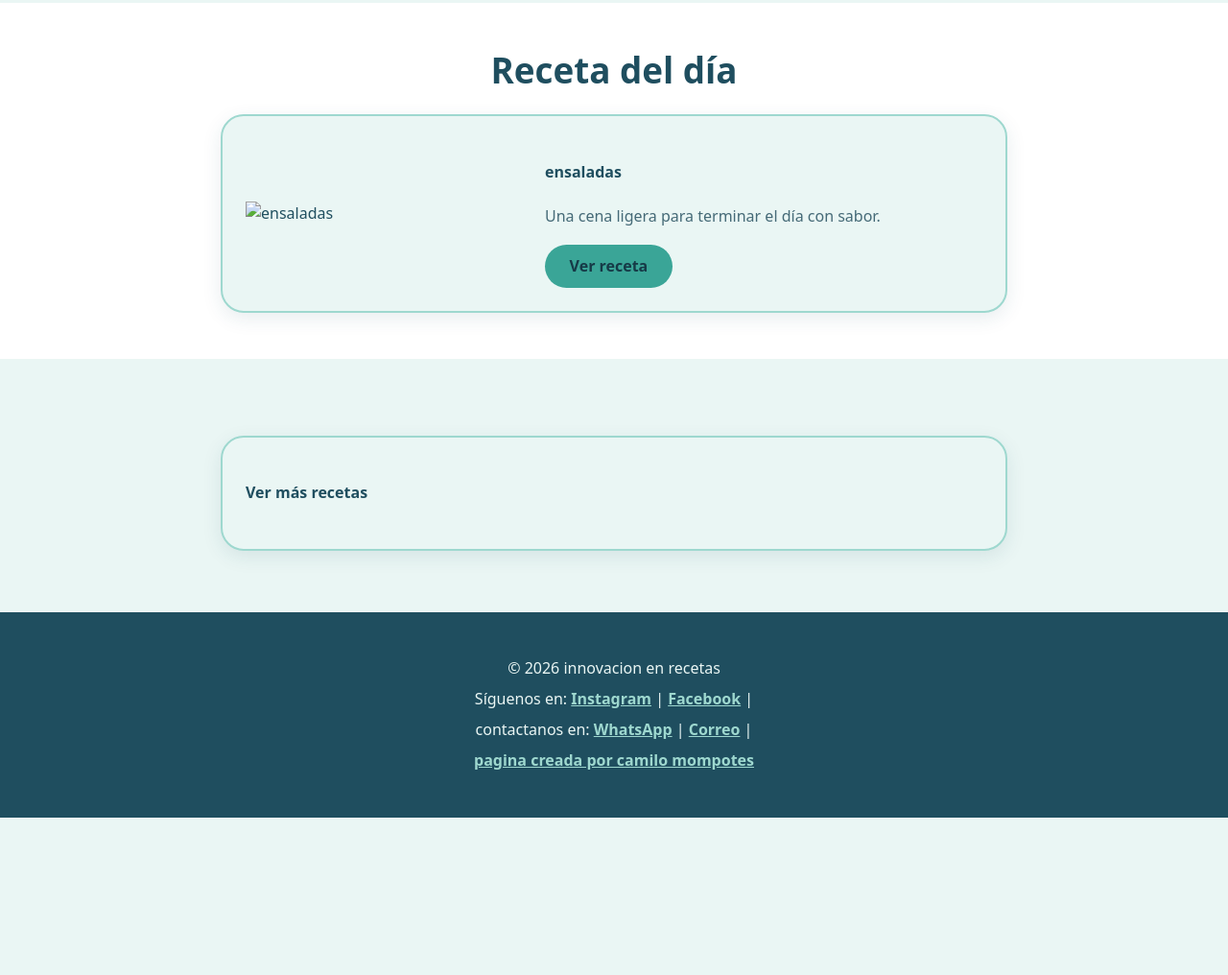
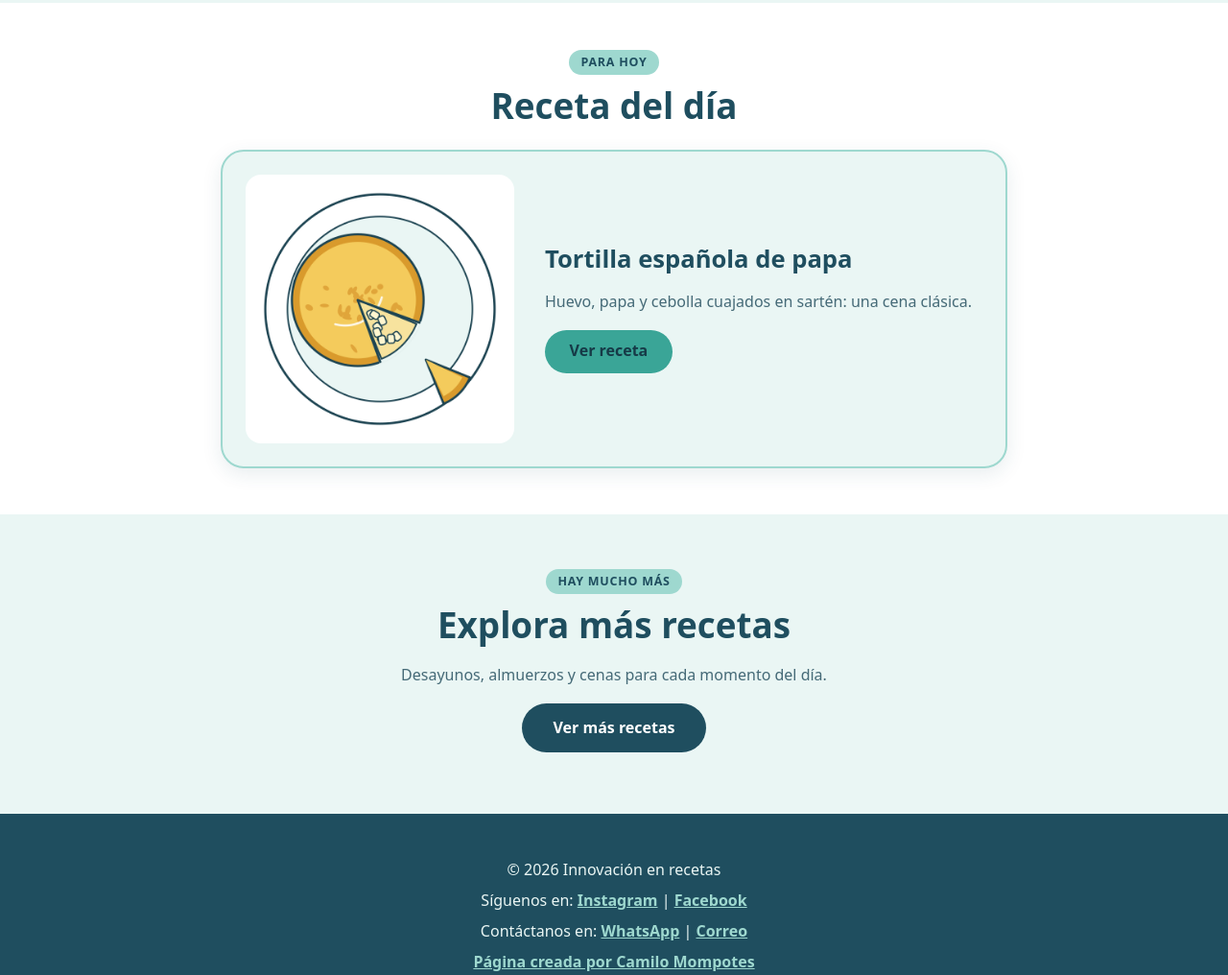
Before and after one commit to CamiloMompotes/chef-procces, a plain HTML site: page index.html in a window 1280 px wide. Shown: the part 850-1866 px from the top of the page at 96% size. Before the commit the page ends 1702 px from the top, so only its background shows below. Drawn offline with Linux system fonts and the light colour scheme.

Commit message:
Quita comentarios, corrige index.html (enlace PARA HOY, receta del dia con las 14 recetas y rutas reales, h1 duplicado, tildes, pie)
Co-Authored-By: Claude Sonnet 5.5 <noreply@anthropic.com>
Claude-Session: https://claude.ai/code/session_01TirvXCs3GSFMYrXQsKwV3q

```diff
--- a/index.html
+++ b/index.html
@@ -7,52 +7,19 @@
     <meta name="description" content="Recetas caseras fáciles de preparar, paso a paso: desayunos, almuerzos y cenas.">
     <meta name="theme-color" content="#1f4e5f">
     <link rel="stylesheet" href="style.css">
-
-    <!-- Resumen que Google puede mostrar bajo el titulo.-->
-    <meta name="description" content="Recetas caseras fáciles de preparar, paso a paso.">
 </head>
 <body>
-
-    <!-- ========================================================
-         HEADER: encabezado de la pagina (logo, menu, titulo, contacto)
-         class="header" lo usa el CSS para darle altura de pantalla completa
-         y la foto de fondo borrosa.
-         PENDIENTE: agregar id="inicio" aqui para que los enlaces #inicio funcionen
-         ======================================================== -->
-    <header class="header" id="inicio">
-
-        <!-- BARRA DE MENU: logo a la izquierda, boton y enlaces a la derecha.
-             "menu" la posiciona arriba; "container" limita el ancho a 1200px -->
+    <a class="saltar" href="#contenido">Saltar al contenido</a>
+    <header class="header " id="inicio">
         <div class="menu container">
-
-            <!-- LOGO: enlace con una imagen dentro.
-                 href="#inicio" apunta a un elemento con id="inicio"
-                 Las reglas del CSS ".logo img" le dan tamano y efecto hover a la imagen -->
-            <a href="../index.html" class="logo">
-                <!-- src = ruta de la imagen, relativa a la carpeta de este archivo.
-                     AVISO: el nombre "logo (1).png" tiene espacio y parentesis,
-                     conviene renombrarlo a logo.png para evitar fallos al subirlo a internet.
-                     La clase "menu-icono" no tiene efecto real (la anula ".logo img").
-                     alt = descripcion para lectores de pantalla y por si la imagen no carga -->
-                <img src="imagenes/logo (1).png" alt="logo pagina wed">
+            <a href="index.html" class="logo">
+                <img src="imagenes/logo%20(1).png" alt="Chef Process: logo con cuchillo, tomates y champiñón" width="64" height="101">
             </a>
-
-            <!-- TRUCO DEL MENU DESPLEGABLE SIN JAVASCRIPT (3 piezas conectadas):
-                 1) La casilla: se marca y desmarca. El CSS la oculta con "#menu {display:none}".
-                    Si ves un cuadrito, esa regla no se esta aplicando. -->
             <input type="checkbox" id="menu">
-
-            <!-- 2) El boton visible (las tres lineas). for="menu" lo conecta con la casilla
-                    por el id; al tocarlo, la casilla se marca o desmarca -->
-            <label for="menu">☰</label>
-
-            <!-- 3) La lista de enlaces. El CSS la muestra solo cuando la casilla esta
-                    marcada: "#menu:checked ~ .navbar". Debe estar DESPUES del input
-                    y en el mismo nivel (hermanos), como esta aqui -->
-            <nav class="navbar">
+            <label for="menu" aria-label="Abrir o cerrar el menú">☰</label>
+            <nav class="navbar" aria-label="Navegación principal">
                 <ul>
-                    <!-- ERROR: href="#" no lleva a ninguna parte.
-                         Deberian ser href="#inicio" y href="#recetas" (con sus ids en el destino) -->
+                    <li><a href="index.html">INICIO</a></li>
                     <li><a href="recetas/index.html">RECETAS</a></li>
                     <li><a href="#contacto">CONTACTO</a></li>
                 </ul>
@@ -61,11 +28,8 @@
         <div class="header-content container">
             <div class="header-txt">
                 <h1>CAMILO MOMPOTES</h1>
-                <!-- Lema. Ojo: el CSS aplica estilo a TODOS los span de la pagina -->
-                <span>HAZLO CON AMOR O CAMBIA DE PROFESION</span>
-                <p>
-                    Recetas que alegran el alma, un hobby que enamora
-                </p>
+                <span>HAZLO CON AMOR O CAMBIA DE PROFESIÓN</span>
+                <p>Recetas que alegran el alma, un hobby que enamora</p>
             </div>
             <div class="header-dir">
                 <div class="dir">
@@ -92,90 +56,168 @@
         </div>
     </header>
 
-    <!-- ========================================================
-         SECCION DE BIENVENIDA: dos columnas al 50 % cada una.
-         En celular la primera se oculta y quedan apiladas (ver @media del CSS)
-         ======================================================== -->
     <section class="descripcion" id="descripcion">
-        <!-- Columna izquierda vacia: el CSS le pone una imagen de fondo (f0.png) -->
-        <div class="descripcion-1"></div>
-        <!-- Columna derecha: fondo gris oscuro con texto -->
+        <div class="descripcion-1" role="img" aria-label="Ilustración de un chef cocinando"></div>
         <div class="descripcion-2">
-            <h1>UN NUEVO HOBBY</h1>
-            <!-- Clase b1: da color rojo al texto desde el CSS.
-                 Faltan tildes: "atencion", "estetica" -->
-            <p class="b1">
-                Bienvenido a mi pagina de recetas, un espacio donde la creatividad y el sabor se encuentran.
-                Aqui comparto mis mejores recetas, desde platos tradicionales hasta innovadoras creaciones culinarias.
-                Cada receta ha sido cuidadosamente seleccionada para ofrecerte una experiencia gastronomica unica.
+            <p class="etiqueta">Sobre esta página</p>
+            <h2>UN NUEVO HOBBY</h2>
+            <p>
+                Bienvenido a mi página de recetas, un espacio donde la creatividad y el sabor se encuentran.
+                Aquí comparto mis mejores recetas, desde platos tradicionales hasta innovadoras creaciones culinarias.
+                Cada receta ha sido cuidadosamente seleccionada para ofrecerte una experiencia gastronómica única.
             </p>
         </div>
     </section>
-<main>
-<section class="receta-dia" id="receta-del-dia">
+
+    <main id="contenido">
+        <section class="receta-dia" id="para-hoy">
+            <div class="container">
+                <p class="etiqueta">Para hoy</p>
                 <h2 class="rdd-titulo">Receta del día</h2>
-    <a class="rdd-tarjeta" id="rdd-enlace" href="recetas/index.html">
-        <img id="rdd-imagen" src="" alt="">
+                <a class="rdd-tarjeta" id="rdd-enlace" href="recetas/desayunos/arepa.html">
+                    <div class="rdd-img">
+                        <img id="rdd-imagen" src="imagenes/recetas/arepa.png" alt="Ilustración de dos arepas doradas, una abierta con el huevo adentro, y un limón" width="320" height="320">
+                    </div>
                     <div class="rdd-texto">
-            <h4 id="rdd-nombre">Cargando receta…</h4>
-            <p id="rdd-descripcion"></p>
+                        <h3 id="rdd-nombre">Arepa de huevo</h3>
+                        <p id="rdd-descripcion">La arepa frita rellena de huevo de la costa Caribe: crujiente por fuera, jugosa por dentro.</p>
                         <span class="rdd-boton">Ver receta</span>
                     </div>
                 </a>
+            </div>
         </section>
+
         <section class="refenciacion-a-recetas">
-    <a class="rdd-tarjeta" href="recetas/index.html"> <h4>Ver más recetas</h4></a>
+            <div class="container">
+                <p class="etiqueta">Hay mucho más</p>
+                <h2>Explora más recetas</h2>
+                <p>Desayunos, almuerzos y cenas para cada momento del día.</p>
+                <a class="boton" href="recetas/index.html">Ver más recetas</a>
+            </div>
         </section>
     </main>
+
     <footer class="footer">
         <div class="container" id="contacto">
-        <!-- &copy; es el codigo del simbolo de copyright.
-             El año dice 2025 y el nombre es de barberia, no de recetas -->
-        <p>&copy; 2026 innovacion en recetas</p>
+            <p>&copy; 2026 Innovación en recetas</p>
             <p>Síguenos en:
                 <a href="https://www.instagram.com/poloca71/" target="_blank" rel="noopener">Instagram</a> |
-            <a href="https://www.facebook.com/profile.php?id=100077200314936&locale=es_LA" target="_blank" rel="noopener">Facebook</a> |
+                <a href="https://www.facebook.com/profile.php?id=100077200314936&amp;locale=es_LA" target="_blank" rel="noopener">Facebook</a>
             </p>
-        <p>contactanos en:
-            <a href="https://wa.me/573144500131?text=Hola%2C%20quiero%20mas%20informacion%20sobre%20las%20recetas" target="_blank" rel="noopener"> WhatsApp</a> |
-           <a href="https://mail.google.com/mail/?view=cm&to=camil.mompotes@utp.edu.co&su=Consulta%20desde%20la%20pagina&body=Hola%2C%20quiero%20mas%20informacion." target="_blank" rel="noopener"> Correo</a> |
+            <p>Contáctanos en:
+                <a href="https://wa.me/573144500131?text=Hola%2C%20quiero%20mas%20informacion%20sobre%20las%20recetas" target="_blank" rel="noopener">WhatsApp</a> |
+                <a href="https://mail.google.com/mail/?view=cm&amp;to=camil.mompotes@utp.edu.co&amp;su=Consulta%20desde%20la%20pagina&amp;body=Hola%2C%20quiero%20mas%20informacion." target="_blank" rel="noopener">Correo</a>
             </p>
             <p>
-            <a href="https://github.com/CamiloMompotes/CamiloMompotes">pagina creada por camilo mompotes</a>
+                <a href="https://github.com/CamiloMompotes/CamiloMompotes" target="_blank" rel="noopener">Página creada por Camilo Mompotes</a>
             </p>
         </div>
     </footer>
-</body>
+
     <script>
-    // Lista de recetas. Al crear una receta nueva, agrégala aquí.
         const recetas = [
         {
-            nombre: "Huevos",
-            descripcion: "Un desayuno rápido para empezar el día con energía.",
-            pagina: "recetas/huevos.html",
-            imagen: "imagenes/huevos.png"
+                "nombre": "Arepa de huevo",
+                "descripcion": "La arepa frita rellena de huevo de la costa Caribe: crujiente por fuera, jugosa por dentro.",
+                "pagina": "recetas/desayunos/arepa.html",
+                "imagen": "imagenes/recetas/arepa.png",
+                "alt": "Ilustración de dos arepas doradas, una abierta con el huevo adentro, y un limón"
         },
         {
-            nombre: "Arroz",
-            descripcion: "Un almuerzo fácil para disfrutar durante el día.",
-            pagina: "recetas/arroz.html",
-            imagen: "imagenes/arroz.png"
+                "nombre": "Yogur con granola y fruta fresca",
+                "descripcion": "Cremoso y fresco, con granola casera tostada. Listo en 20 minutos.",
+                "pagina": "recetas/desayunos/yogurt.html",
+                "imagen": "imagenes/recetas/yogurt.png",
+                "alt": "Ilustración de un bowl de yogur con fresas, arándanos, banano y granola"
         },
         {
-            nombre: "ensaladas",
-            descripcion: "Una cena ligera para terminar el día con sabor.",
-            pagina: "recetas/ensaladas.html",
-            imagen: "imagenes/ensaladas.png"
+                "nombre": "Smoothie de frutas",
+                "descripcion": "Fresas, mango y banano licuados en menos de 10 minutos.",
+                "pagina": "recetas/desayunos/smoothie.html",
+                "imagen": "imagenes/recetas/smoothie.png",
+                "alt": "Ilustración de un vaso con smoothie rosado, popote, fresa y rodaja de banano"
+        },
+        {
+                "nombre": "Sándwich de jamón y queso",
+                "descripcion": "Tostado y crujiente, con el jamón dorado aparte para más sabor.",
+                "pagina": "recetas/desayunos/sandwich.html",
+                "imagen": "imagenes/recetas/sandwich.png",
+                "alt": "Ilustración de un sándwich de jamón y queso tostado con un palillo y una aceituna"
+        },
+        {
+                "nombre": "Panqueques esponjosos",
+                "descripcion": "Masa rápida de leche, harina y huevo. Rinde de 7 a 10.",
+                "pagina": "recetas/desayunos/panqueques.html",
+                "imagen": "imagenes/recetas/panqueques.png",
+                "alt": "Ilustración de una pila de panqueques con mantequilla, miel, fresa y arándanos"
+        },
+        {
+                "nombre": "Huevos pericos",
+                "descripcion": "Huevos revueltos con tomate y cebolla larga, el desayuno colombiano de siempre.",
+                "pagina": "recetas/desayunos/huevos.html",
+                "imagen": "imagenes/recetas/huevos.png",
+                "alt": "Ilustración de huevos revueltos con trocitos de tomate y cebolla larga en un plato"
+        },
+        {
+                "nombre": "Ensalada fresca con vinagreta de limón",
+                "descripcion": "Lechuga, tomate cherry y naranja con una vinagreta ligera de limón.",
+                "pagina": "recetas/desayunos/ensaladas.html",
+                "imagen": "imagenes/recetas/ensaladas.png",
+                "alt": "Ilustración de un bowl de ensalada con lechuga, tomates cherry, naranja y calabacín"
+        },
+        {
+                "nombre": "Avena con frutas",
+                "descripcion": "Avena cocida en leche, con fruta fresca y canela.",
+                "pagina": "recetas/desayunos/avena.html",
+                "imagen": "imagenes/recetas/avena.png",
+                "alt": "Ilustración de un tazón de avena con banano, fresas, arándanos y ramas de canela"
+        },
+        {
+                "nombre": "Arroz con pollo",
+                "descripcion": "Arroz amarillo con pollo desmechado, arvejas y zanahoria.",
+                "pagina": "recetas/almuerzos/arroz.html",
+                "imagen": "imagenes/recetas/arroz.png",
+                "alt": "Ilustración de un plato de arroz amarillo con pollo desmechado, arvejas, zanahoria y limón"
+        },
+        {
+                "nombre": "Carne en bistec encebollada",
+                "descripcion": "Filetes de res marinados, con salsa de cebolla y tomate.",
+                "pagina": "recetas/almuerzos/carnes.html",
+                "imagen": "imagenes/recetas/carnes.png",
+                "alt": "Ilustración de un filete de res con cebolla y tomate sobre un plato, con arroz blanco al lado"
+        },
+        {
+                "nombre": "Pasta a la boloñesa",
+                "descripcion": "Salsa de carne cocida despacio con verduras, sobre rigatoni.",
+                "pagina": "recetas/almuerzos/pastas.html",
+                "imagen": "imagenes/recetas/pastas.png",
+                "alt": "Ilustración de rigatoni con salsa boloñesa, albahaca y queso parmesano"
+        },
+        {
+                "nombre": "Poke bowl de salmón",
+                "descripcion": "Arroz, salmón marinado, aguacate y mango con aderezo cítrico.",
+                "pagina": "recetas/cenas/poke.html",
+                "imagen": "imagenes/recetas/poke.png",
+                "alt": "Ilustración de un poke bowl con arroz, cubos de salmón, aguacate, mango y pepino"
+        },
+        {
+                "nombre": "Puré de papa cremoso",
+                "descripcion": "Suave, con mantequilla, crema de leche y un toque de queso.",
+                "pagina": "recetas/cenas/pures.html",
+                "imagen": "imagenes/recetas/pures.png",
+                "alt": "Ilustración de un plato de puré de papa con mantequilla derritiéndose y perejil"
+        },
+        {
+                "nombre": "Tortilla española de papa",
+                "descripcion": "Huevo, papa y cebolla cuajados en sartén: una cena clásica.",
+                "pagina": "recetas/cenas/tortillas.html",
+                "imagen": "imagenes/recetas/tortillas.png",
+                "alt": "Ilustración de una tortilla española dorada con una porción cortada que deja ver la papa"
         }
 ];
 
-    // Número que cambia una vez al día (según la fecha local del visitante)
         const hoy = new Date();
         const semilla = hoy.getFullYear() * 10000 + (hoy.getMonth() + 1) * 100 + hoy.getDate();
-    // Genera un índice "aleatorio" basado en la semilla diaria con cada recarga de la página.
-    //const indice = Math.floor(Math.random() * recetas.length);
-
-    // Convierte esa fecha en un número "aleatorio" estable durante todo el día
         const aleatorio = (Math.sin(semilla) * 10000) % 1;
         const indice = Math.floor(Math.abs(aleatorio) * recetas.length);
 
@@ -184,8 +226,8 @@
         document.getElementById("rdd-nombre").textContent = receta.nombre;
         document.getElementById("rdd-descripcion").textContent = receta.descripcion;
         document.getElementById("rdd-imagen").src = receta.imagen;
-    document.getElementById("rdd-imagen").alt = receta.nombre;
+        document.getElementById("rdd-imagen").alt = receta.alt;
         document.getElementById("rdd-enlace").href = receta.pagina;
     </script>
-<!-- Cierre de la etiqueta raiz -->
+</body>
 </html>
```
Also changed, not shown: recetas/index.html (+0 -2 lines), style.css (+0 -11 lines). Lines whose indentation alone changed are shown as unchanged.
